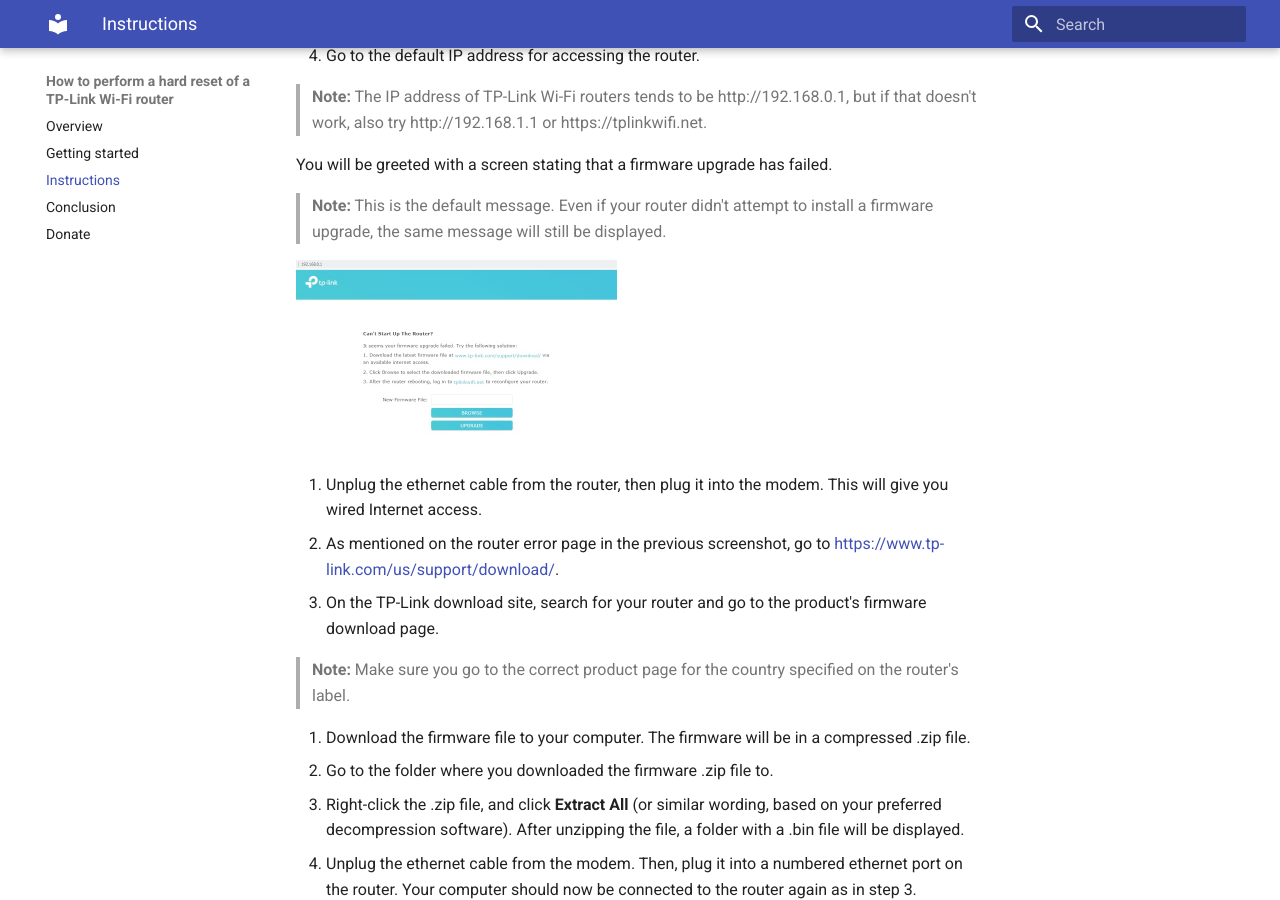
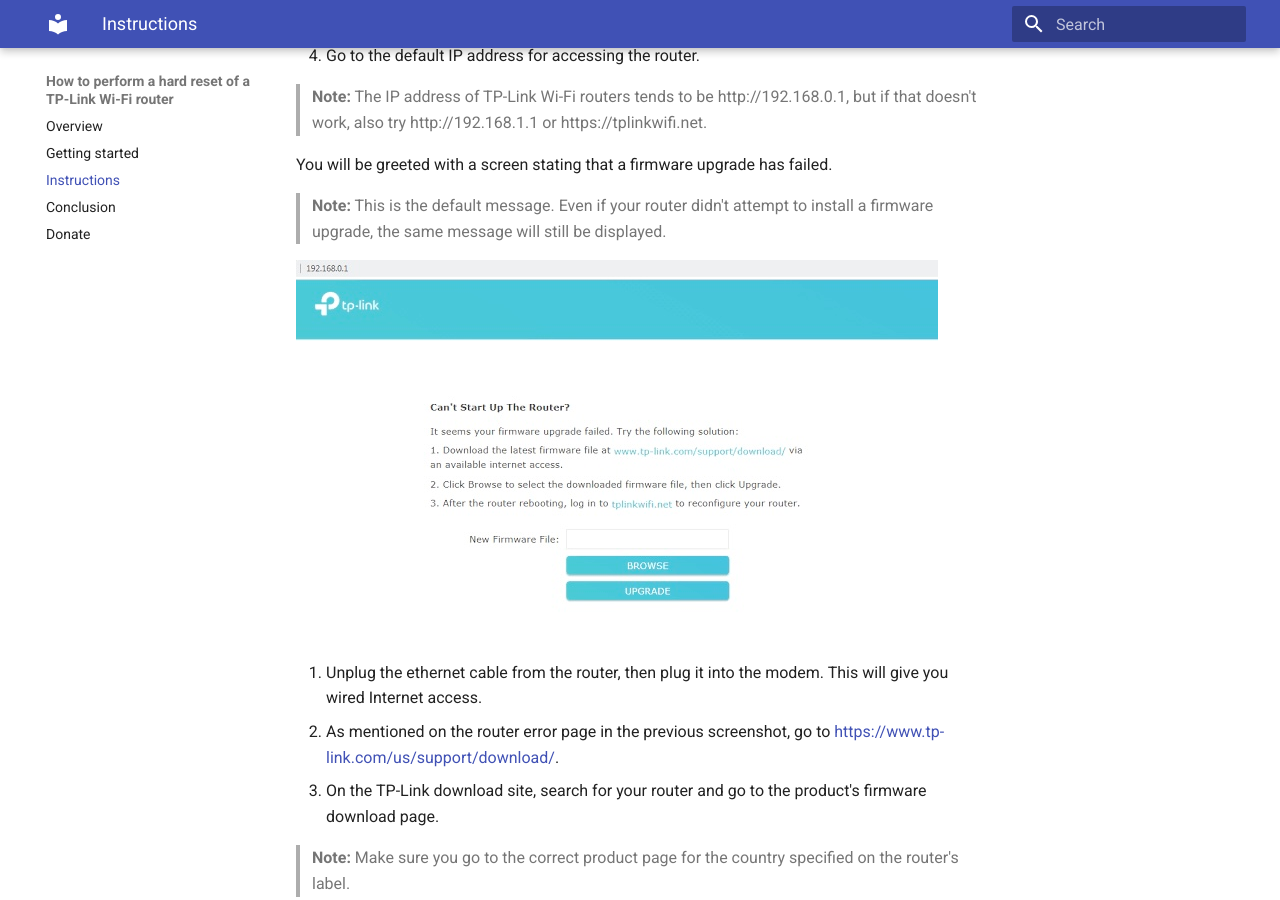
Before and after one commit to josh-wong/tplink-router-hard-reset, an MkDocs documentation site: the page built from docs/02_instructions.md, in a window 1280 px wide and 900 px high, scrolled down 508 px. Built offline with MkDocs 1.6.1 and Material for MkDocs 9.7.7, drawn with Linux system fonts in a browser that asks for light colours.

Commit message:
Modified image sizes
Changed images to normal size.

```diff
--- a/docs/02_instructions.md
+++ b/docs/02_instructions.md
@@ -15,7 +15,7 @@ You will be greeted with a screen stating that a firmware upgrade has failed.
 
 > **Note:** This is the default message. Even if your router didn't attempt to install a firmware upgrade, the same message will still be displayed.
 
-<img src="https://github.com/josh-wong/tplink-router-hard-reset/blob/main/images/tp-link_router_error_message.jpg?raw=true" style="zoom:50%;" />
+<img src="https://github.com/josh-wong/tplink-router-hard-reset/blob/main/images/tp-link_router_error_message.jpg?raw=true" />
 
 5. Unplug the ethernet cable from the router, then plug it into the modem. This will give you wired Internet access.
 6. As mentioned on the router error page in the previous screenshot, go to [https://www.tp-link.com/us/support/download/](https://www.tp-link.com/us/support/download/).
@@ -32,6 +32,6 @@ You will be greeted with a screen stating that a firmware upgrade has failed.
 11. Click **Upgrade**. Installing the firmware takes a few minutes.
 12. After the router completes the firmware installation, you will be prompted to enter a new password. Enter a password and confirm the same password, then click **Let's Get Started**. The router will then instruct you on configuring the settings as you normally would on initial setup.
 
-<img src="https://github.com/josh-wong/tplink-router-hard-reset/blob/main/images/tp-link_router_password_confirmation.png?raw=true" style="zoom:50%;" />
+<img src="https://github.com/josh-wong/tplink-router-hard-reset/blob/main/images/tp-link_router_password_confirmation.png?raw=true" />
 
 If you are still experiencing connection issues after configuring the router, be sure to check the product manual to make sure you have configured all the necessary settings.
```
Also changed, not shown: docs/04_donate.md (+1 -1 lines).
